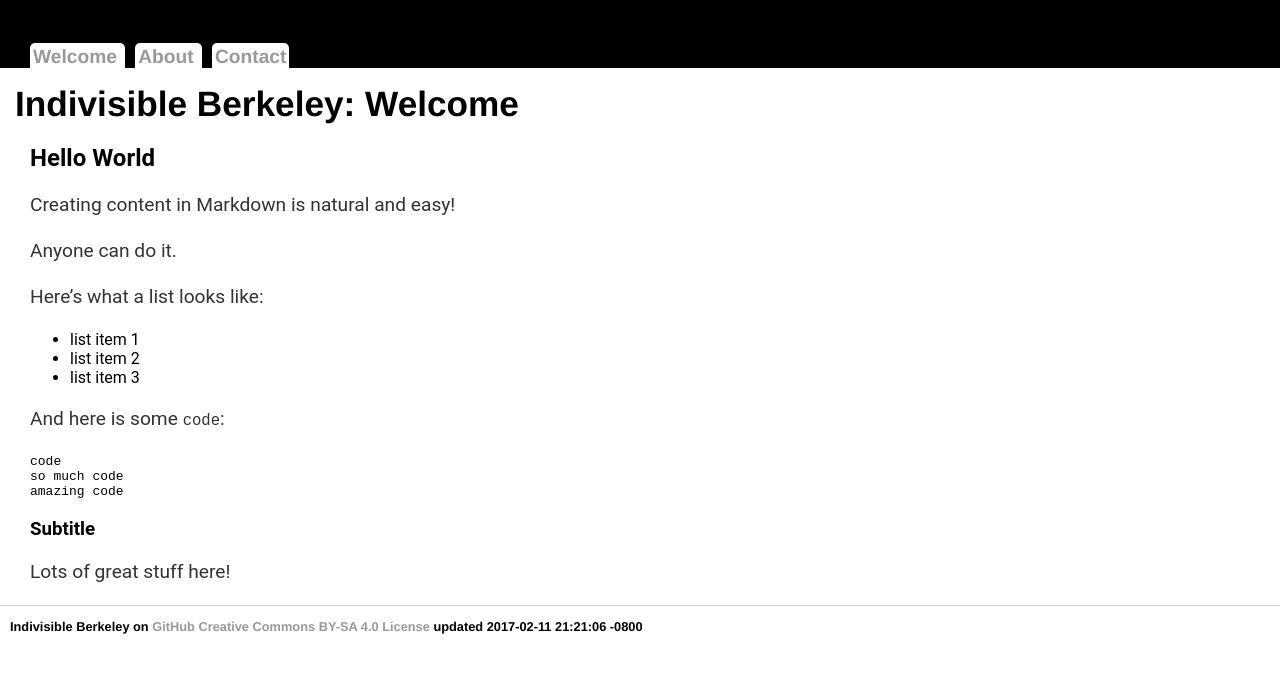
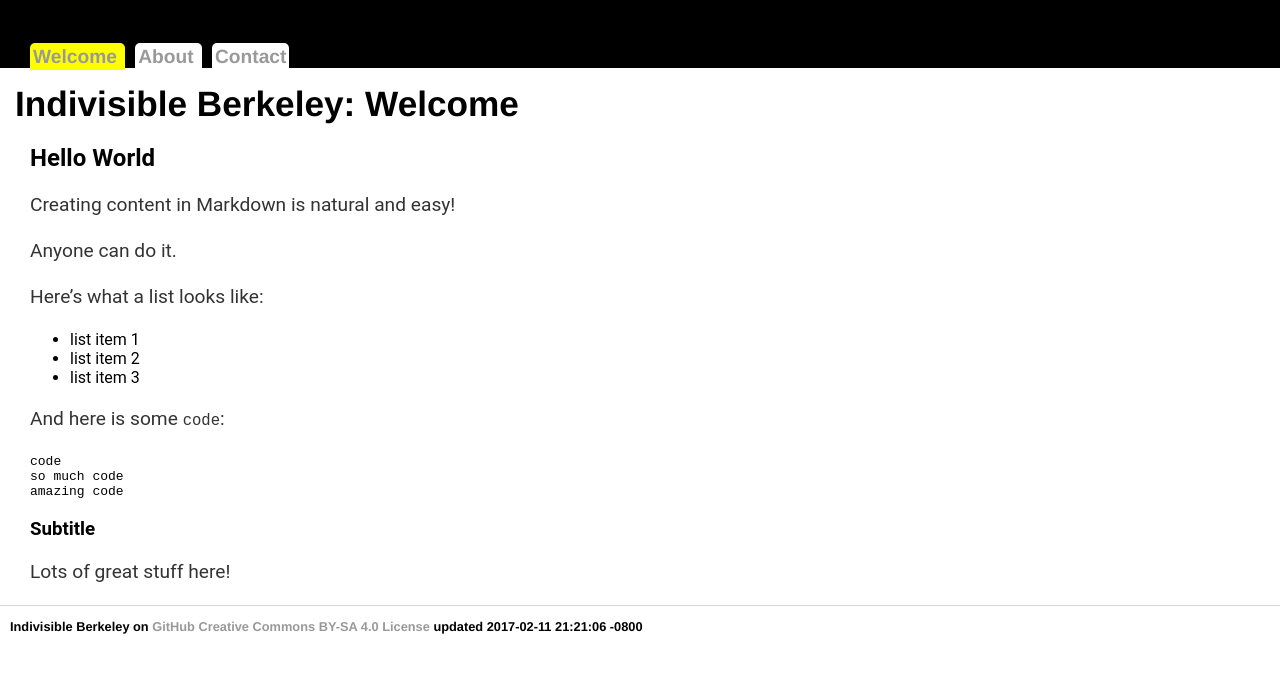
Before and after one commit to bc-design/www-ib, a Jekyll site: the page built from _pages/index.md, in a window 1280 px wide. Shown: the top 673 px of the page. Built offline with Jekyll 4.4.1, drawn with Linux system fonts in a browser that asks for light colours; our own code applies the rules of GitHub Pages for plain Markdown files.

```diff
--- a/css/main.css
+++ b/css/main.css
@@ -32,7 +32,7 @@ nav li {
 }
 
 
-li #curpage {
+#curpage {
 	background: yellow;
 }
 
```
